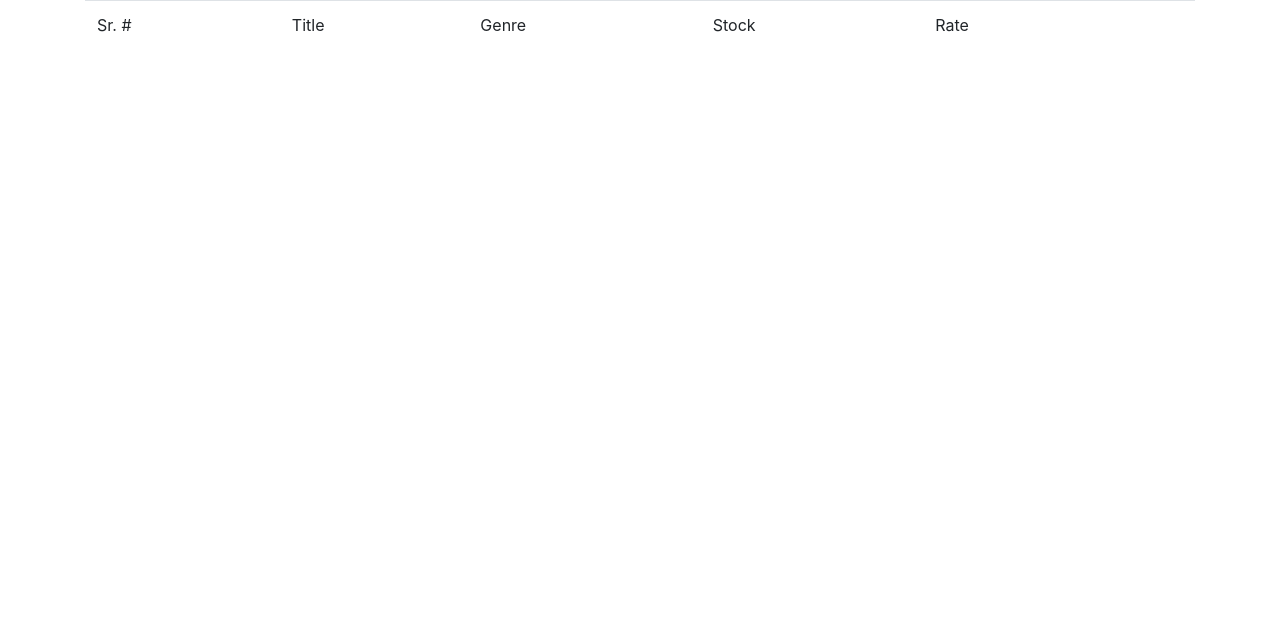
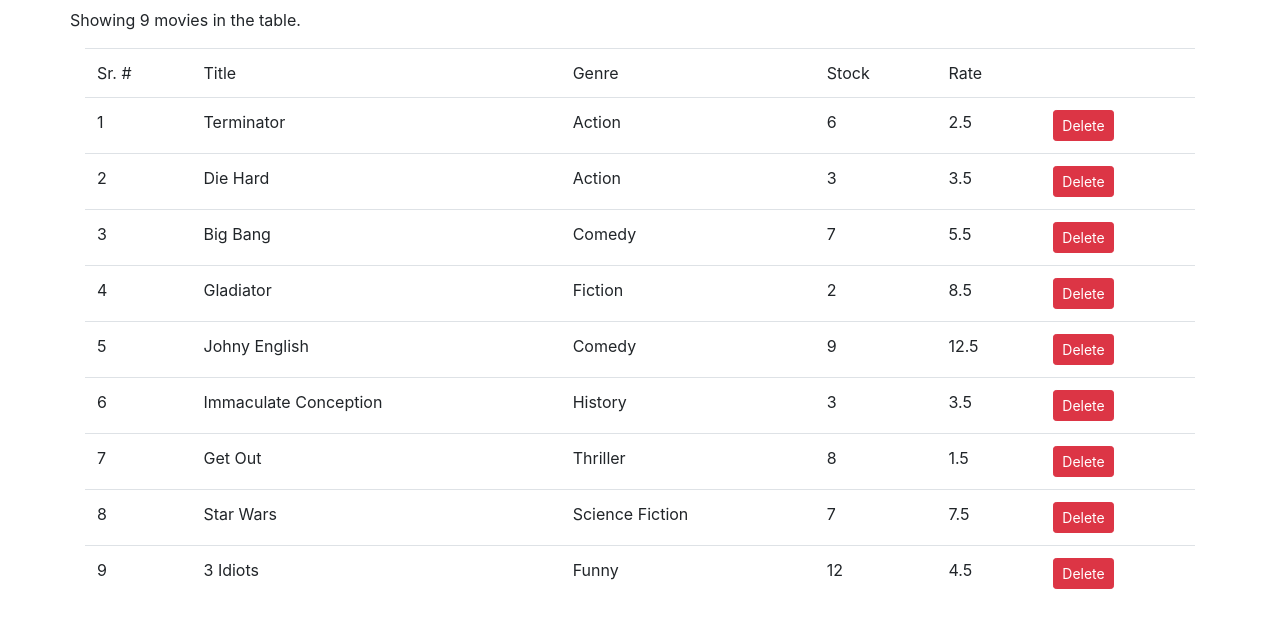
Before and after one commit to InfoTechSole/react-practice, a React (Create React App) app: page / in a window 1280 px wide. Shown: the top 628 px of the page. Built offline with nearby package versions, Linux system fonts and the light colour scheme.

Commit message:
3-Components 15th, 16th lecture -- Exercise solution implemented

```diff
--- a/src/components/movies.jsx
+++ b/src/components/movies.jsx
@@ -6,35 +6,56 @@ class Movies extends Component {
     movies: getMovies()
   };
 
-  handleDelete = movie => {};
+  handleDelete = movie => {
+    let movies = this.state.movies.filter(m => m._id !== movie._id);
+    // Movie is removed but UI is not updating, figour out why??
+    console.log(movies);
+
+    this.setState(movies);
+  };
 
   render() {
+    let movies = this.state.movies;
     return (
       <React.Fragment>
+        <p className="row mt-2">
+          {/* There are no movies in the table. */}
+          Showing {movies.length} movies in the table.
+        </p>
         <table className="table">
           <thead>
+            <tr>
               <td>Sr. #</td>
               <td>Title</td>
               <td>Genre</td>
               <td>Stock</td>
               <td>Rate</td>
               <td></td>
+            </tr>
           </thead>
-          <tbody>{this.renderTable()}</tbody>
+          <tbody>
+            {movies.map((movie, index) => (
+              <tr key={movie._id}>
+                <td>{index + 1}</td>
+                <td>{movie.title}</td>
+                <td>{movie.genre.name}</td>
+                <td>{movie.numberInStock}</td>
+                <td>{movie.dailyRentalRate}</td>
+                <td>
+                  <button
+                    className="btn btn-danger btn-sm"
+                    onClick={() => this.handleDelete(movie)}
+                  >
+                    Delete
+                  </button>
+                </td>
+              </tr>
+            ))}
+          </tbody>
         </table>
       </React.Fragment>
     );
   }
-
-  renderTable() {
-    console.log("in render table");
-
-    //   return (
-    //     {this.state.movies.map(movie => <tr>
-    //       <td></td>
-    //     </tr>)};
-    //   );
-  }
 }
 
 export default Movies;
```
Lines whose indentation alone changed are shown as unchanged.
